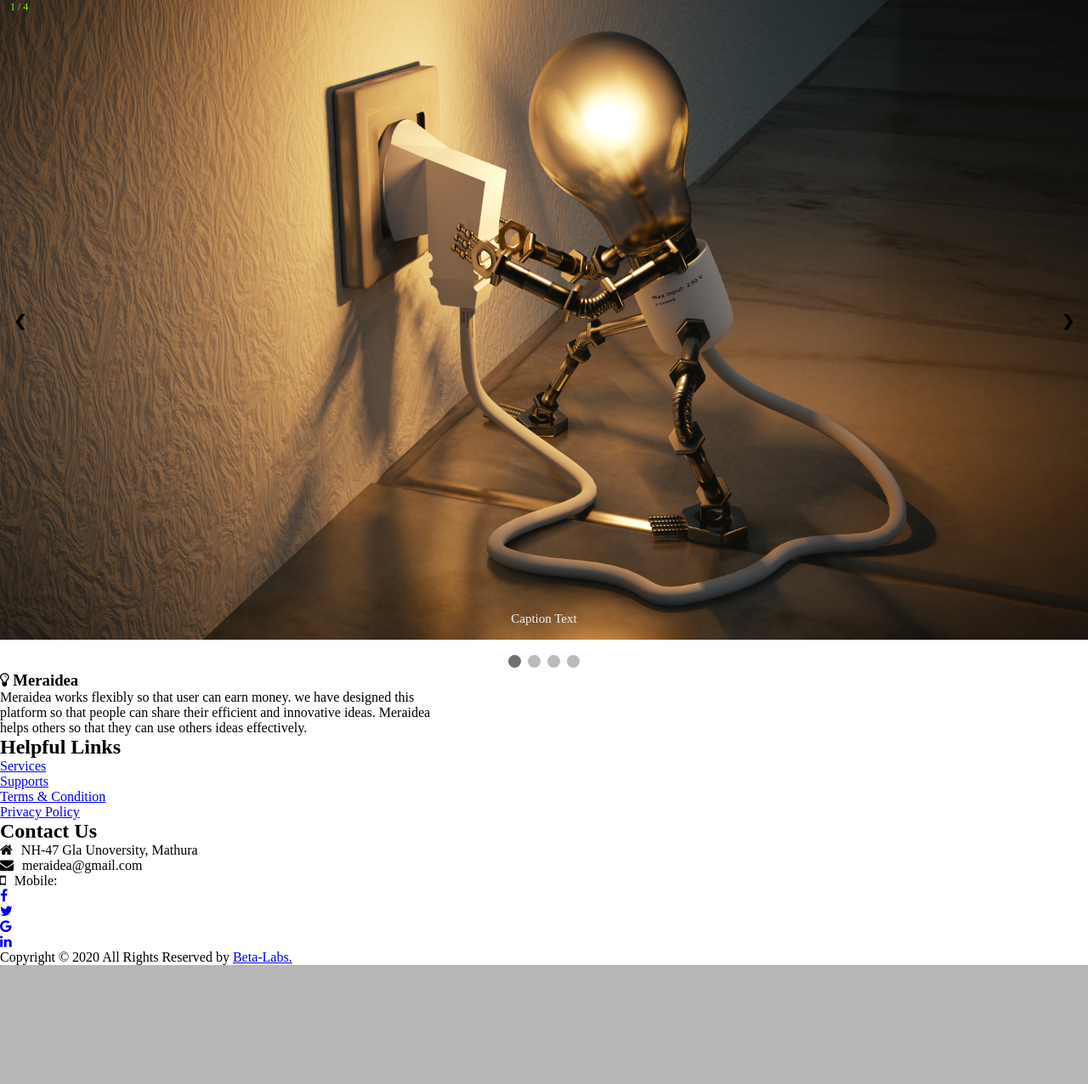
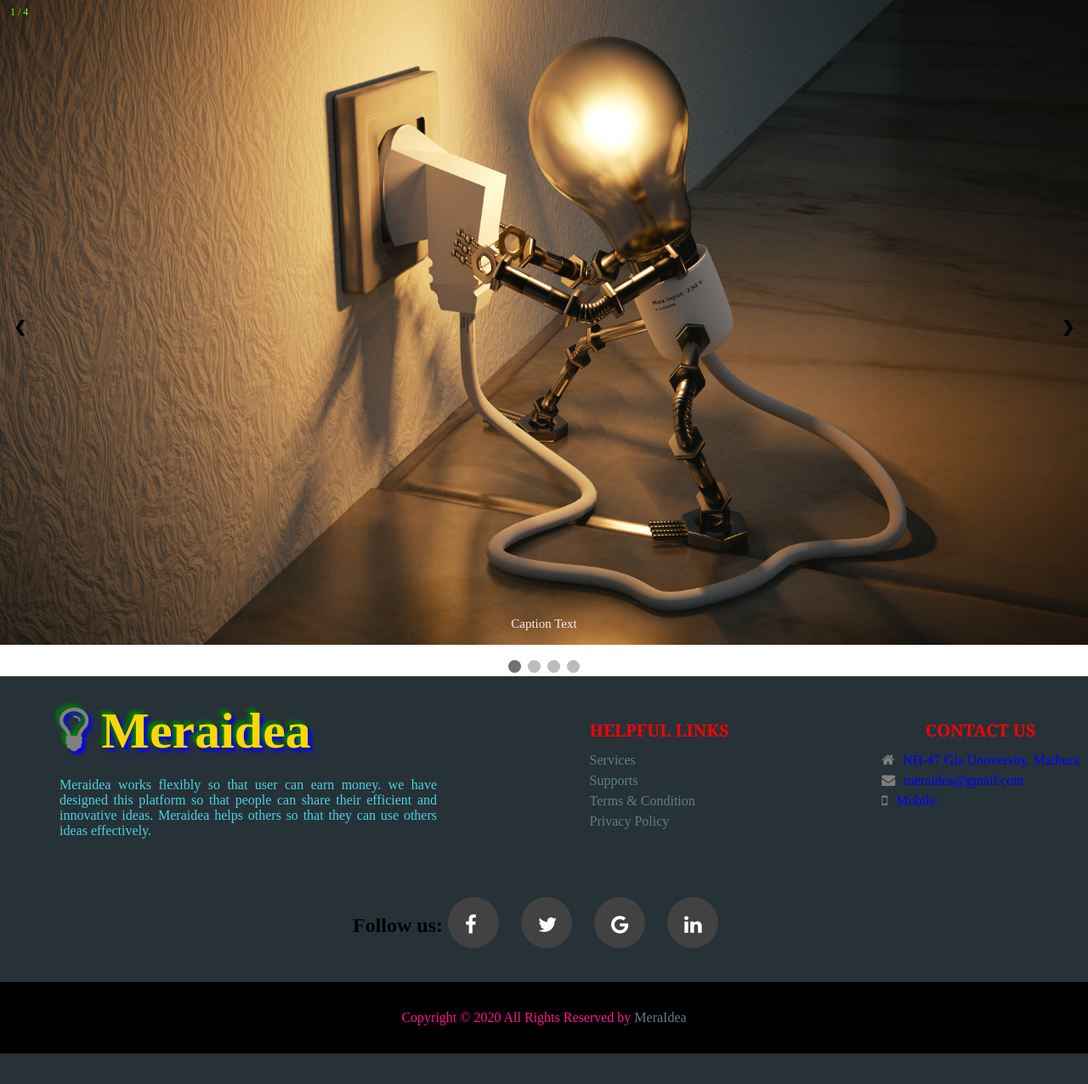
Before and after one commit to the-pandey-ji/MeraIdea, a PHP site: page /homepage.html in a window 1280 px wide. Shown: the part 1093-2369 px from the top of the page at 85% size. Before the commit the page ends 2229 px from the top, so only its background shows below. Run offline with PHP 8.4, Linux system fonts and the light colour scheme.

Commit message:
footer completed

```diff
--- a/homepage.css
+++ b/homepage.css
@@ -183,31 +183,167 @@ img {vertical-align: middle;}
     from {opacity: .4}
     to {opacity: 1}
   }
+  footer{
+    width: 100%;
+    height:60vh;
+    background-color: #263238;
+  }
   .sec1{
-    width: 100%;
-    height: 400px;
-    background-color: black;
+    display: flex;
+    flex-direction: row;
+    justify-content: space-between;
+    padding: 30px 10px;
 
   }
   .link1{
     width: 40%;
-
+    height: 160px;
   }
-  .link p{
+  .link1 p{
     /* justify-content: center;
     display: flex; */
     text-align: justify;
     color:  #4DD0E1;
-    margin-left: 80px;
-    /* margin-top: 100px; */
+    margin-left: 60px;
+    margin-top: 20px;
   }
-  .link h1
+  .link1 h1
   {
     color: darkblue;
     font-size: 60px;
     margin-left: 60px;
-    padding: 60px;
+    /* padding: 60px; */
     text-align: justify;
     text-shadow: -4px -4px 4px green, 4px 4px 4px blue;
     color: gold;
   }
+  .link2 h2{
+    font-size: 20px;
+    color: red;
+    text-transform: uppercase;
+    font-family: Georgia, 'Times New Roman', Times, serif;
+    margin-left: 0px;
+    display: flex;
+    justify-content: center;
+    align-items: center;
+    margin-top: 20px;
+    margin-bottom: 10px;
+  }
+  .link3 h2{
+    font-size: 20px;
+    color: red;
+    text-transform: uppercase;
+    font-family: Georgia, 'Times New Roman', Times, serif;
+    margin-left: 0px;
+    display: flex;
+    justify-content: center;
+    align-items: center;
+    margin-bottom: 10px;
+    margin-top: 20px;
+  }
+  .sec1 ul{
+    list-style: none;
+  }
+  a{
+    text-decoration: none;
+    color: #607D8B;
+    line-height: 24px;
+  }
+  a:hover
+{
+color: gold;
+transition: 0.5s;
+}
+span
+{
+    color: blue;
+    line-height: 24px;
+}
+span:hover
+{
+    color: mediumvioletred;
+}
+i
+{
+    color: gray;
+    font-size: 20px;
+    display: flex;
+    justify-content: center;
+    align-items: center;
+}
+.sec2
+{
+    display: flex;
+    justify-content: center;
+    padding: 20px;
+}
+.sec2 ul
+{
+    list-style: none;
+    margin: 20px;
+}
+.sec2 ul li
+{
+    display: inline-block;
+    width: 60px;
+    height: 60px;
+    padding: 20px;
+    background-color: #424242;
+    border-radius: 50%;
+    margin-right: 20px;
+}
+.sec2 ul li i
+{
+    color: white;
+    font-size: 24px;
+    line-height: 20px;
+    text-align: center;
+}
+.sec2 ul li:nth-child(1):hover
+{
+    background-color: #3b5999;
+}
+.sec2 ul li:nth-child(2):hover
+{
+    background-color: #55acee;
+}
+.sec2 ul li:nth-child(3):hover
+{
+    background-color: #dd4b39;
+}
+.sec2 ul li:nth-child(4):hover
+{
+    background-color: #0077B5;
+}
+.sec3
+{
+    display: flex;
+    justify-content: center;
+    background-color: black;
+    padding: 30px;
+}
+.sec3 p
+{
+    color: deeppink;
+    position: relative;
+}
+.sec3 p::after
+{
+    content: '';
+    display: block;
+    width: 0;
+    height: 2px;
+    position: absolute;
+    right: 0;
+    bottom: -10px;
+    background-color: goldenrod;
+    transition: all .3s;
+}
+.sec3 p:hover::after
+{
+    width: 100%;
+}
+hr
+{
+    opacity: 0.2;
+}
--- a/homepage.html
+++ b/homepage.html
@@ -94,7 +94,7 @@
         }
         </script>
         <footer>
-        <section class="sec-1">
+        <section class="sec1">
           <section class="link1">
               <h1>
                 <i class="fa fa-lightbulb-o" aria-hidden="true"></i>
@@ -122,16 +122,19 @@
         </section>
         <section class="sec2">
           <ul>
+            <h2>Follow us:
             <li><a href="#"><i class="fa fa-facebook"></i></a></li>
             <li><a href="#"><i class="fa fa-twitter"></i></a></li>
             <li><a href="#"><i class="fa fa-google"></i></a></li>
             <li><a href="#"><i class="fa fa-linkedin"></i></a></li>
-        </ul>
+          </h2>
+          </ul>
+
         </section>
         <section class="sec3">
           <p>
             Copyright © 2020 All Rights Reserved by
-            <a href="https://www.beta-labs.in">Beta-Labs.</a>
+            <a href="https://the-pandey-ji.github.io/MeraIdea/homepage.html">MeraIdea</a>
         </p>
         </section>
         </footer>
```
